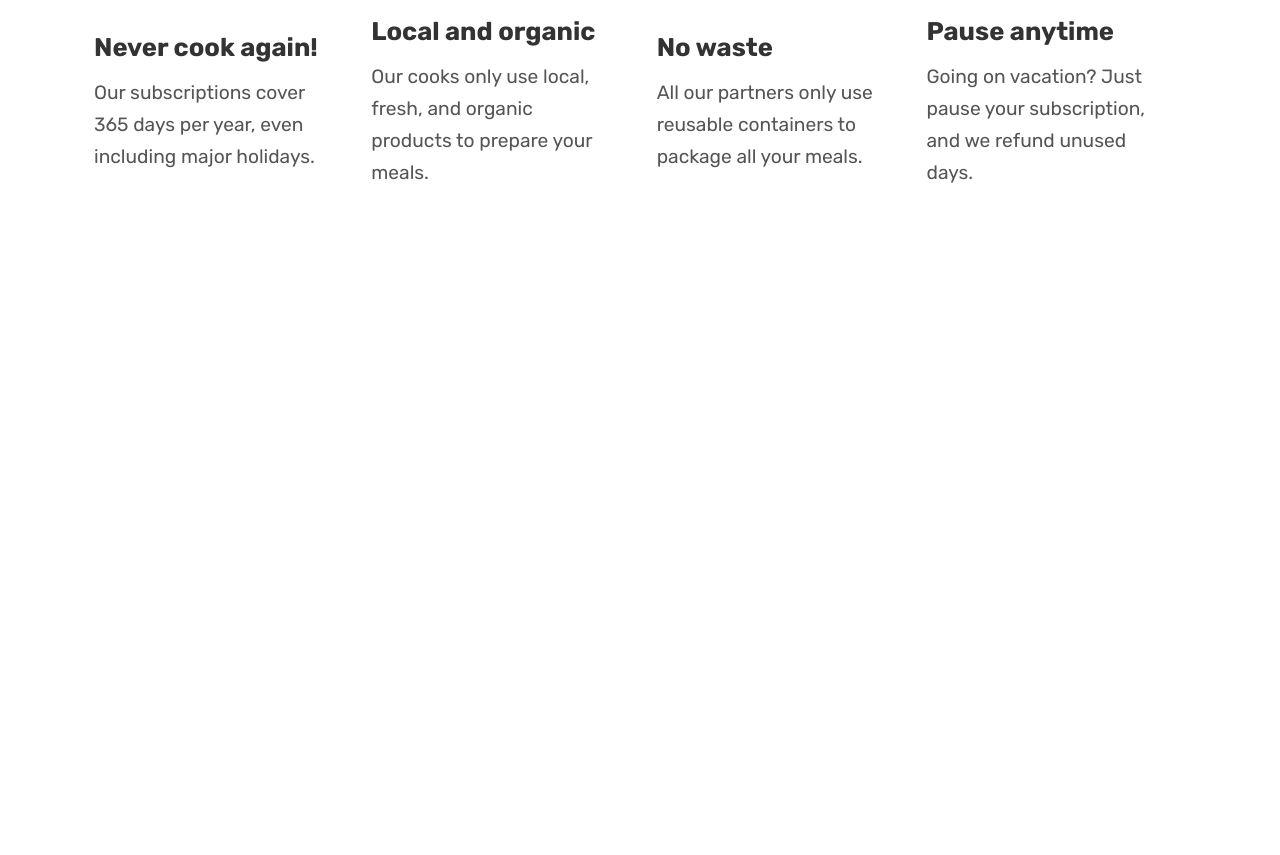
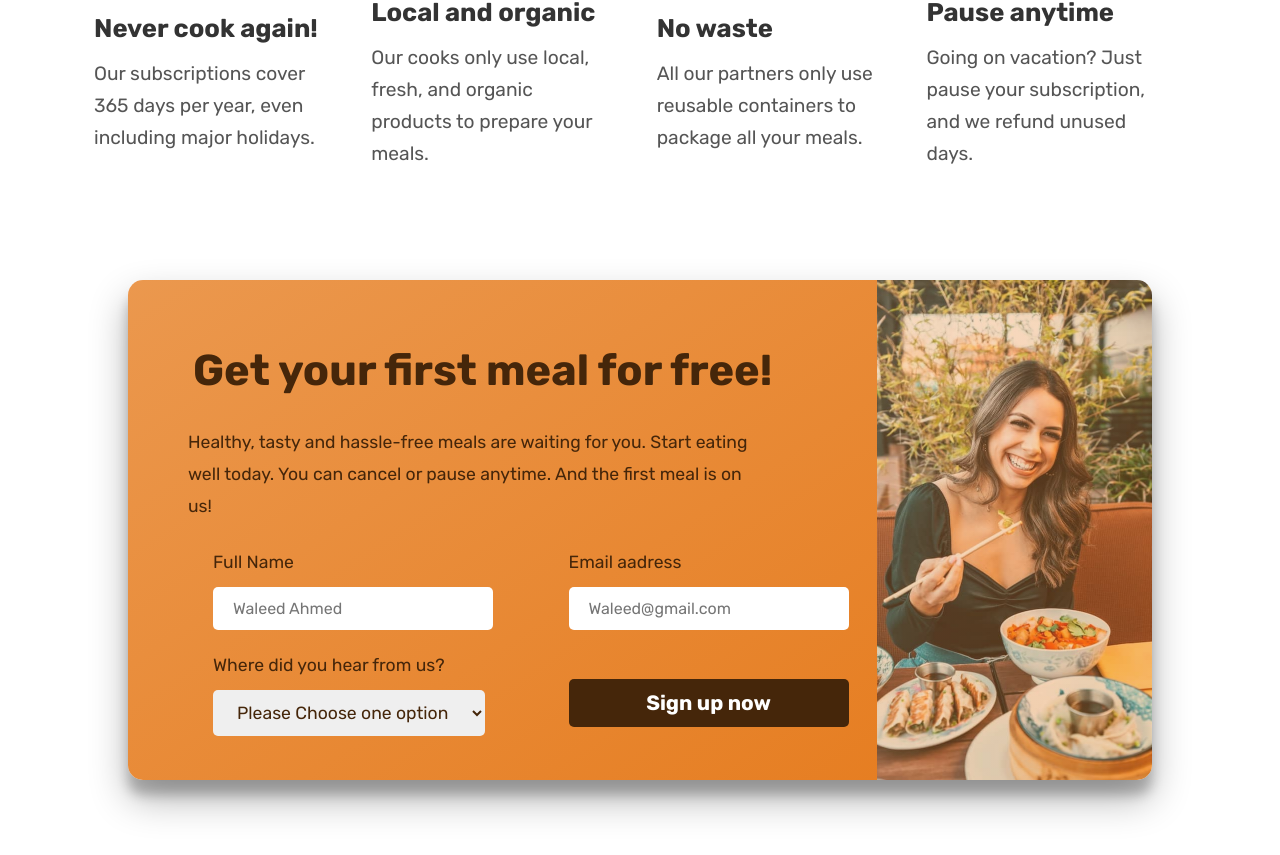
Before and after one commit to Waleed1123/Omnifood, a plain HTML site: page index.html in a window 1280 px wide. Shown: the part 5806-6661 px from the top of the page. Before the commit the page ends 6050 px from the top, so only its background shows below. Drawn offline with Linux system fonts and the light colour scheme.

Commit message:
Worrking On Footer and Additional Features

```diff
--- a/index.html
+++ b/index.html
@@ -1,17 +1,14 @@
 <!DOCTYPE html>
 <html lang="en">
+
 <head>
   <meta charset="UTF-8" />
   <meta name="viewport" content="width=device-width, initial-scale=1.0" />
   <title>Omnifood — Never Cook Again!</title>
   <!-- Font Awesome Cdn Link -->
-    <link
-      rel="stylesheet"
-      href="https://cdnjs.cloudflare.com/ajax/libs/font-awesome/6.4.2/css/all.min.css"
+  <link rel="stylesheet" href="https://cdnjs.cloudflare.com/ajax/libs/font-awesome/6.4.2/css/all.min.css"
     integrity="sha512-z3gLpd7yknf1YoNbCzqRKc4qyor8gaKU1qmn+CShxbuBusANI9QpRohGBreCFkKxLhei6S9CQXFEbbKuqLg0DA=="
-      crossorigin="anonymous"
-      referrerpolicy="no-referrer"
-    />
+    crossorigin="anonymous" referrerpolicy="no-referrer" />
   <!-- Custom CSS Link -->
   <link rel="stylesheet" href="./style.css" />
   <!-- CSS Logo Icon -->
@@ -21,8 +18,7 @@
   <link rel="preconnect" href="https://fonts.gstatic.com" crossorigin />
   <link
     href="https://fonts.googleapis.com/css2?family=Poppins:wght@300;400;500;600&family=Rubik:ital,wght@0,300;0,400;0,500;0,600;0,700;0,800;1,300;1,400;1,500;1,700&family=Source+Serif+4:ital,opsz,wght@0,8..60,300;0,8..60,400;0,8..60,500;1,8..60,300;1,8..60,400&display=swap"
-      rel="stylesheet"
-    />
+    rel="stylesheet" />
 </head>
 
 <body>
@@ -75,11 +71,7 @@
     <p>AS FEATURED IN</p>
     <span class="brands">
       <img src="./Image/techcrunch.png" class="techcrunch" alt="" />
-        <img
-          src="./Image/business-insider.png"
-          class="business-insider"
-          alt=""
-        />
+      <img src="./Image/business-insider.png" class="business-insider" alt="" />
       <img src="./Image/the-new-york-times.png" class="new-york" alt="" />
       <img src="./Image/forbes.png" class="forbes" alt="" />
       <img src="./Image/usa-today.png" class="usa-today" alt="" />
@@ -313,9 +305,6 @@
         </ul>
 
         <button>Start eating well</button>
-          <div class="pricing-plan">
-            <p>Best Value</p>
-          </div>
       </div>
     </div>
 
@@ -362,10 +351,55 @@
       </div>
     </div>
   </section>
+  <!-- Form Div Starts From Here -->
   <section class="form-div-main">
     <div class="form-div">
+      <div class="form-div-text">
+        <h3>Get your first meal for free!</h3>
+        <p>Healthy, tasty and hassle-free meals are waiting for you. Start eating well today. You can cancel or pause
+          anytime. And the first meal is on us!</p>
+        <form class="form">
+          <div class="form-div-input">
+
+            <div class="name-div input-div">
+              <label for="">Full Name</label><br>
+              <input required type="text" placeholder="Waleed Ahmed">
+            </div>
+            <div class="email-div input-div">
+              <label for="">Email aadress</label><br>
+              <input required type="text" placeholder="Waleed@gmail.com">
+            </div>
+            <div class="option-div input-div">
+              <label for="">Where did you hear from us?</label><br>
+              <select required name="" id="">
+                <option selected="selected" disabled>Please Choose one option:</option>
+                <option>Friends and Family</option>
+                <option>You Tube Video</option>
+                <option>Padcast</option>
+                <option>Facebook ad</option>
+                <option>Other</option>
+              </select>
 
             </div>
+            <div class="button-div input-div">
+              <button type="submit">Sign up now</button>
+            </div>
+          </div>
+        </form>
+
+      </div>
+      <div class="form-div-img">
+        <!-- Img here (Background Img) -->
+      </div>
+    </div>
   </section>
+
+
+  <!-- Footer Starts From Here -->
+
+  <footer class="footer-div">
+
+  </footer>
 </body>
+
 </html>
--- a/style.css
+++ b/style.css
@@ -48,8 +48,9 @@ button.free:hover {
 }
 
 /* A Healthy Meal CSS  */
+
 .healthy-img img {
-    width: 100%;
+    width: 95%;
 }
 
 .background-meal {
@@ -506,7 +507,8 @@ section.pricing-div {
     width: 90%;
     margin: 25px auto;
 }
-section.pricing-div p.taxes{
+
+section.pricing-div p.taxes {
     margin: 50px 0;
     /* margin-top: 60px; */
     text-align: center;
@@ -538,13 +540,17 @@ div.pricing-card-div {
 }
 
 div.pricing-card {
-    z-index: -1;
     padding-top: 25px;
     border-radius: 10px;
     width: 40%;
     padding: 2rem;
-    box-shadow: rgba(0, 0, 0, 0.16) 0px 3px 6px, rgba(0, 0, 0, 0.23) 0px 3px 6px;
-        border: 0.5px solid #e2822fa7;
+    border: 0.2px solid #e67d22bf;
+}
+
+div.pricing-card:hover {
+    box-shadow: rgba(0, 0, 0, 0.3) 0px 19px 38px, rgba(0, 0, 0, 0.22) 0px 15px 12px;
+    transition: all 0.6s;
+    cursor: pointer;
 }
 
 div.pricing-card p.plan {
@@ -557,7 +563,7 @@ div.pricing-card p.plan {
     margin-bottom: 50px;
 }
 
-div.pricing-card p.price {
+div div.pricing-card p.price {
     font-size: 4rem;
     text-align: center;
     font-weight: bold;
@@ -589,13 +595,16 @@ div.pricing-card ul li {
     margin-bottom: 15px;
     list-style-type: none;
 }
-div.pricing-card ul li i{
+
+div.pricing-card ul li i {
     font-size: 1.5rem;
     color: black;
 }
-div.pricing-card ul li.one{
+
+div.pricing-card ul li.one {
     color: white;
 }
+
 div.pricing-card button {
     padding: 13px 15px;
     width: 50%;
@@ -606,11 +615,13 @@ div.pricing-card button {
     color: white;
     background-color: #e67e22;
 }
-div.pricing-card2{
+
+div.pricing-card2 {
     background-color: #fdf2e9;
     border: none;
 }
-div.feature-div{
+
+div.feature-div {
     display: flex;
     justify-content: space-evenly;
     padding: 30px;
@@ -620,61 +631,160 @@ div.feature-div{
     margin: 10px auto;
     column-gap: 2rem;
 }
-div.feature{
+
+div.feature {
     /* display: flex; */
     align-content: center;
 }
-div.feature i{
+
+div.feature i {
     text-align: center;
     font-size: 12rem;
     margin: 0 0 50px 5px;
 }
-div.feature h3{
+
+div.feature h3 {
     font-size: 1.6rem;
     margin-bottom: 15px;
     color: #333;
     text-align: left;
 }
-div.feature p{
+
+div.feature p {
     font-size: 1.2rem;
     line-height: 2rem;
     color: #555;
     width: 95%;
-    /* padding: 20px; */
-    text-align:left;
+    text-align: left;
 }
 
+/* Form Div CSS Starts */
 
+section.form-div-main {
+    height: 600px;
+    margin-top: 5rem;
+    width: 100%;
+}
 
+div.form-div-img {
+    width: 50%;
+    background-image: linear-gradient(to right bottom,
+            rgba(235, 151, 78, 0.35),
+            rgba(230, 125, 34, 0.35)),
+        url("./Image/eating.jpg");
+    background-size: cover;
+    background-position: center;
+    border-radius: 0 15px 15px 0;
+}
 
+div.form-div {
+    display: flex;
+    margin: 0 auto;
+    justify-content: center;
+    width: 80%;
+    height: 500px;
+    box-shadow: rgba(0, 0, 0, 0.3) 0px 19px 38px, rgba(0, 0, 0, 0.22) 0px 15px 12px;
+    border-radius: 15px;
+}
 
+hr {
+    color: #e9e9e9be;
+    margin: 5rem 0;
 
+}
 
+div.form-div-text {
+    padding: 60px;
+    border-radius: 15px 0 0 15px;
+    color: #45260a;
+    background-image: linear-gradient(to right bottom, #eb984e, #e67e22);
+}
 
+div.form-div-text h3 {
+    font-size: 2.7rem;
+    padding: 5px;
+    margin: 0 0 25px 0;
+}
 
+div.form-div-text p {
+    font-size: 1.1rem;
+    line-height: 2rem;
+    width: 90%;
+}
 
+div.form-div-input {
+    display: flex;
+    justify-content: space-between;
+    flex-wrap: wrap;
+    align-items: center;
+    margin: 25px 0 25px 20px;
+}
 
+div.form-div-input div {
+    width: 40%;
+    margin: 5px;
+}
 
+div.input-div label {
+    font-size: 1.1rem;
+}
 
+div.input-div input {
+    padding: 12px 20px;
+    margin: 15px 0;
+    border-radius: 5px;
+    border: none;
+    width: 15rem;
+    font-size: 1rem;
+}
 
+div.input-div input:active {
+    border: none;
+}
 
+div.input-div input:focus {
+    border: none;
+    box-shadow: 5px 5px 20px white;
+}
 
+div.input-div select {
+    font-size: 1.1rem;
+    margin-top: 20px 0;
+    padding: 12px 20px;
+    width: 15rem;
+    border-radius: 5px;
+    border: none;
+    width: 17rem;
+}
 
+div.input-div select,
+option {
+    font-size: 1.1rem;
+    color: #45260a;
+    margin: 15px 0;
 
+}
 
+div.input-div select:focus {
+    box-shadow: 5px 5px 20px white;
+}
 
+div.input-div button {
+    padding: 12px 20px;
+    width: 17.5rem;
+    border-radius: 5px;
+    border: none;
+    font-size: 1.3rem;
+    font-weight: bold;
+    color: white;
+    background-color: #45260a;
+}
 
+div.input-div button:hover {
+   background-color: white;
+    color: #333;
+    transition: all 0.5s;
+    cursor: pointer;
+}
 
-
-
-/*
-
-
-background-image: linear-gradient(
-      to right bottom,
-      rgba(235, 151, 78, 0.35),
-      rgba(230, 125, 34, 0.35)
-    ),
-    url("../img/eating.jpg");
-  background-size: cover;
-  background-position: center; */
+/* Footer Container */
```
Lines whose indentation alone changed are shown as unchanged.
